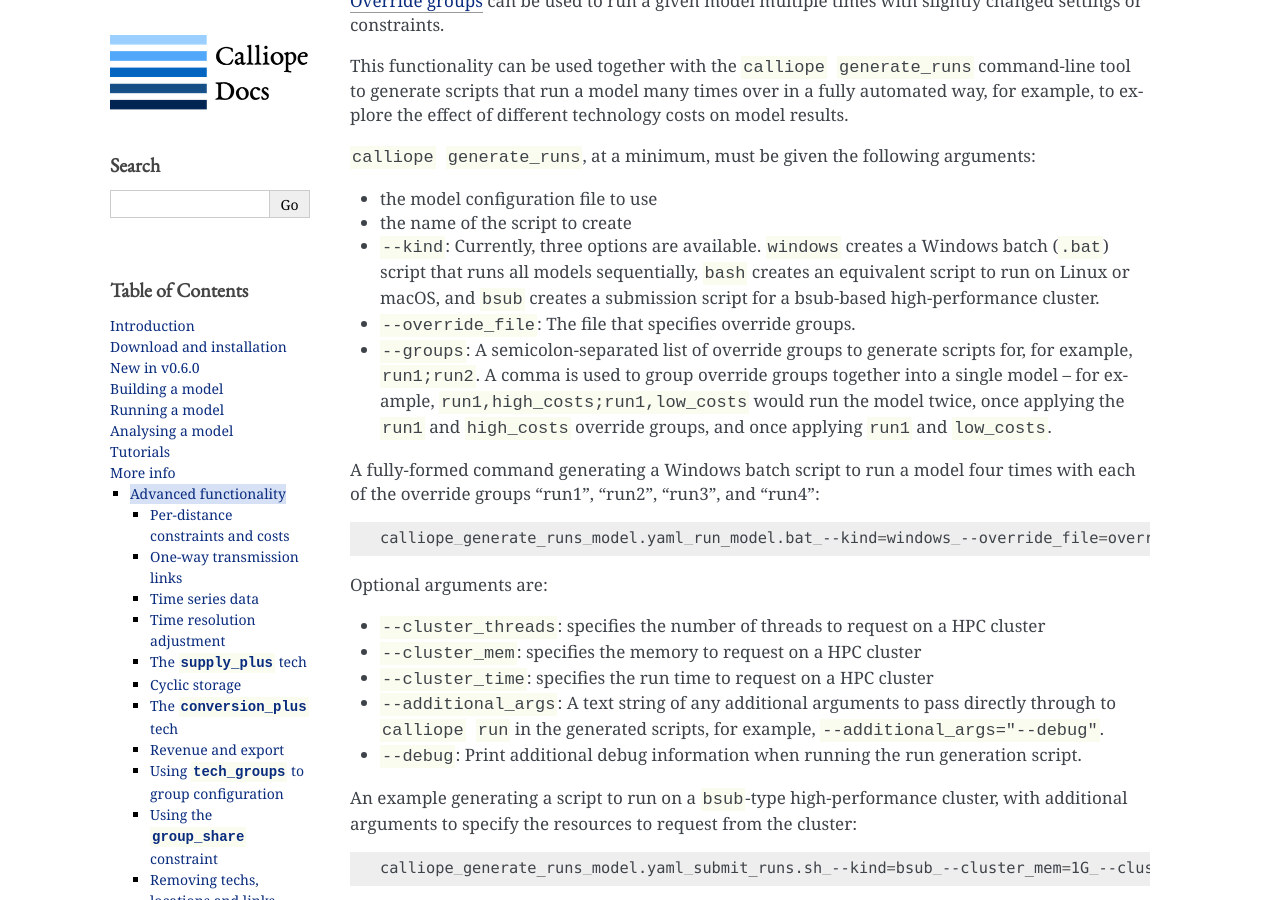
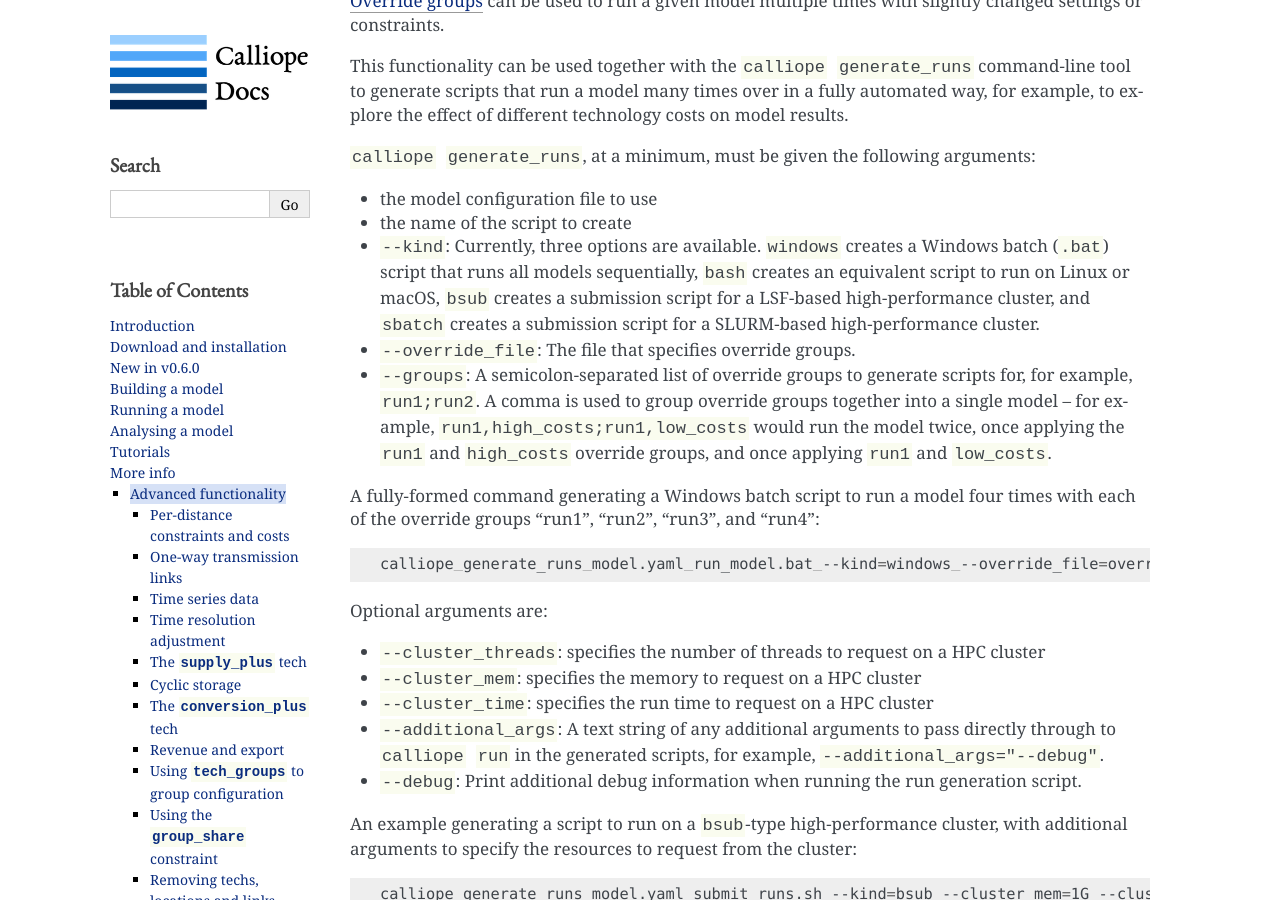
Before and after one commit to calliope-project/calliope, a Sphinx documentation site: the page built from doc/user/ref_advanced_func.rst, in a window 1280 px wide and 900 px high, scrolled down 13122 px. Built offline with Sphinx 7.4.7, drawn with Linux system fonts in a browser that asks for light colours; pages that are not in the unit, such as notebooks, are missing from menus; a script that is not in the unit is left out.

Commit message:
Update docs

```diff
--- a/doc/user/ref_advanced_func.rst
+++ b/doc/user/ref_advanced_func.rst
@@ -476,7 +476,7 @@
 
 * the model configuration file to use
 * the name of the script to create
-* ``--kind``: Currently, three options are available. ``windows`` creates a Windows batch (``.bat``) script that runs all models sequentially, ``bash`` creates an equivalent script to run on Linux or macOS, and ``bsub`` creates a submission script for a bsub-based high-performance cluster.
+* ``--kind``: Currently, three options are available. ``windows`` creates a Windows batch (``.bat``) script that runs all models sequentially, ``bash`` creates an equivalent script to run on Linux or macOS, ``bsub`` creates a submission script for a LSF-based high-performance cluster, and ``sbatch`` creates a submission script for a SLURM-based high-performance cluster.
 * ``--override_file``: The file that specifies override groups.
 * ``--groups``: A semicolon-separated list of override groups to generate scripts for, for example, ``run1;run2``. A comma is used to group override groups together into a single model -- for example, ``run1,high_costs;run1,low_costs`` would run the model twice, once applying the ``run1`` and ``high_costs`` override groups, and once applying ``run1`` and ``low_costs``.
 
```
